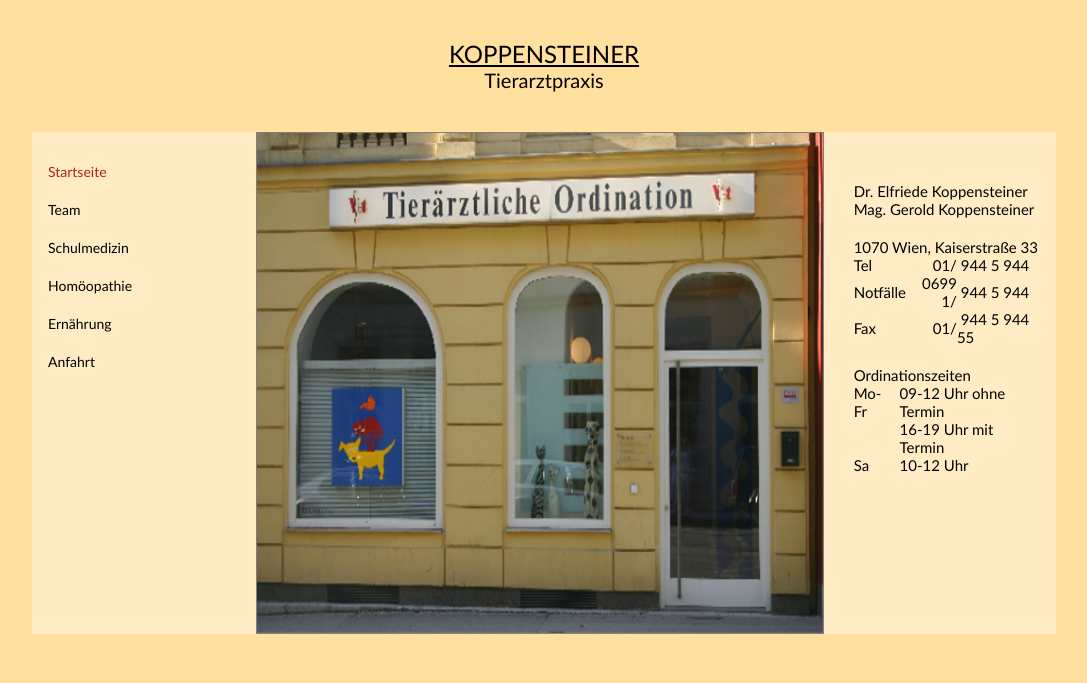
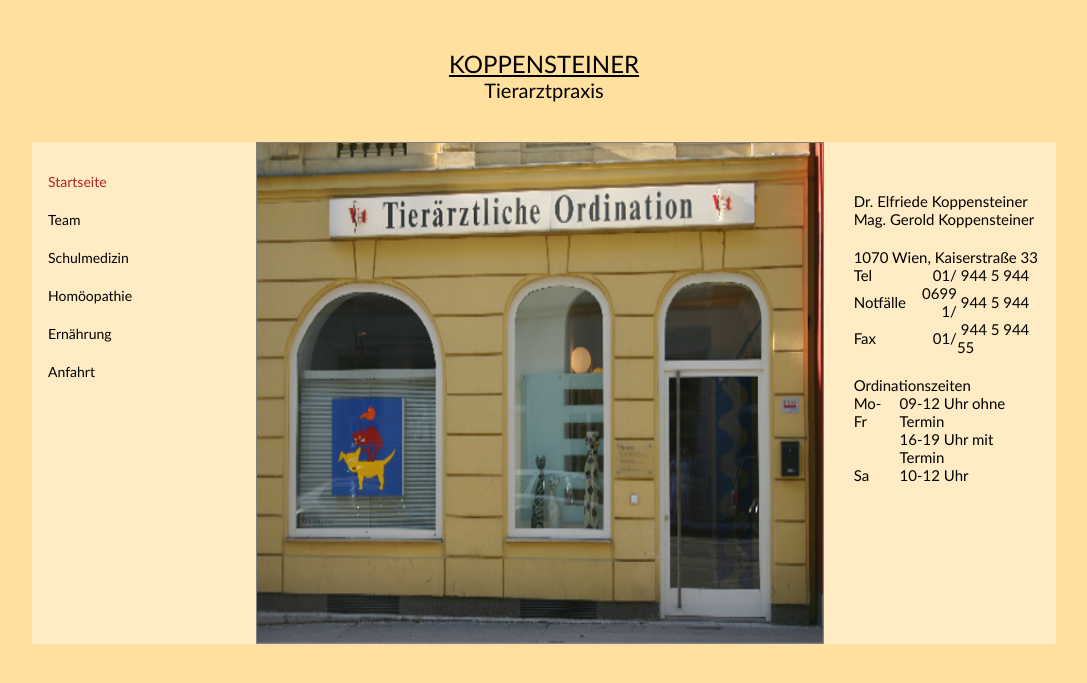
Before and after one commit to richardtraindl/tierarztpraxis-kaiserstrasse.at, a Jekyll site: the page built from index.html, in a window 1280 px wide. Shown: the top 683 px of the page, without its empty margins (96-1183 px from the left). Built offline with Jekyll 4.4.1, drawn with Linux system fonts in a browser that asks for light colours.

Commit message:
Update desktop3.css

```diff
--- a/styles/desktop3.css
+++ b/styles/desktop3.css
@@ -15,7 +15,7 @@ body {
 }
 
 header {
-	padding: 20px 0px 20px 0px;
+	padding: 30px 0px 20px 0px;
 	margin: 20px 0px 20px 0px;
 	background-repeat: no-repeat;
 	width: 1024px;
```
